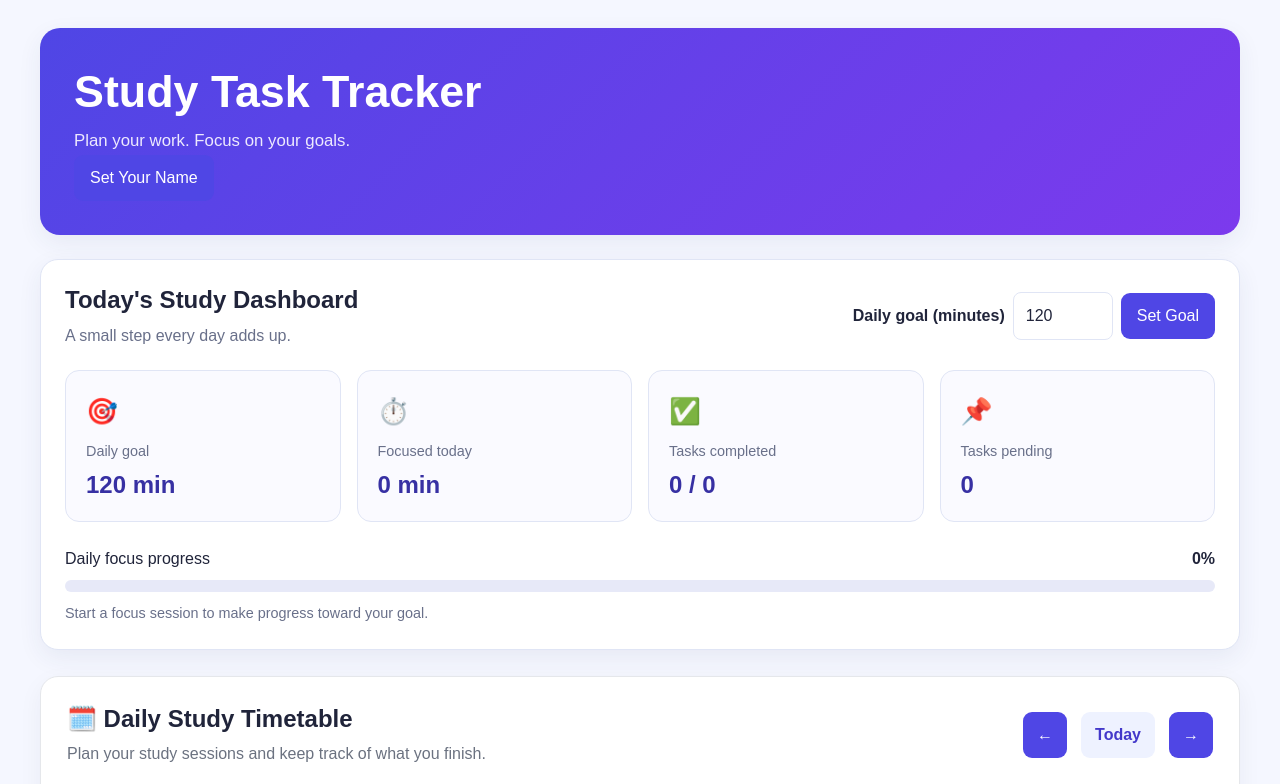
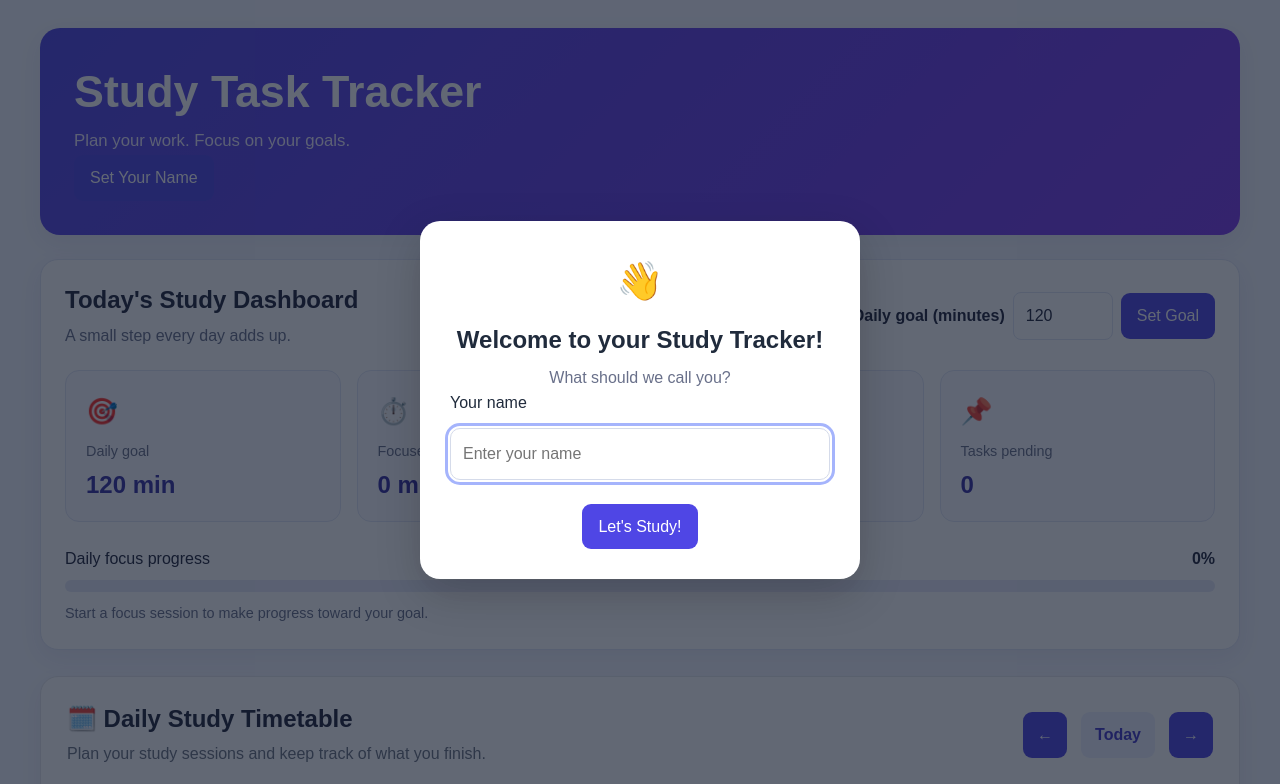
Before and after one commit to incharraa/study-task-tracker, a plain HTML site: page index.html in a window 1280 px wide. Shown: the top 784 px of the page. Drawn offline with Linux system fonts and the light colour scheme.

Commit message:
Add files via upload

```diff
--- a/style.css
+++ b/style.css
@@ -1286,3 +1286,76 @@ body.focus-mode .timetable-section { display: none; }
     .planner-fields-grid, .planner-summary { grid-template-columns: 1fr; }
     #generateStudyPlanButton, #saveStudyPlanButton, #regenerateStudyPlanButton { width: 100%; margin: 4px 0; }
 }
+
+/* Student Name Modal - Alignment Fix */
+
+.student-name-modal[hidden] {
+    display: none !important;
+}
+
+.student-name-modal {
+    position: fixed;
+    inset: 0;
+    z-index: 10000;
+    display: flex;
+    align-items: center;
+    justify-content: center;
+    padding: 20px;
+    background: rgba(15, 23, 42, 0.65);
+}
+
+.student-name-dialog {
+    width: 100%;
+    max-width: 440px;
+    max-height: calc(100vh - 40px);
+    overflow-y: auto;
+    padding: 30px;
+    box-sizing: border-box;
+    background: #ffffff;
+    color: #202b3c;
+    border-radius: 20px;
+    text-align: center;
+    box-shadow: 0 15px 45px rgba(0, 0, 0, 0.2);
+}
+
+.student-name-avatar {
+    font-size: 38px;
+    margin-bottom: 12px;
+}
+
+.student-name-dialog h2 {
+    margin-bottom: 10px;
+}
+
+.student-name-dialog form {
+    display: flex;
+    flex-direction: column;
+    gap: 12px;
+    text-align: left;
+}
+
+.student-name-dialog input {
+    width: 100%;
+    box-sizing: border-box;
+    padding: 12px;
+    border: 1px solid #d5dbea;
+    border-radius: 10px;
+}
+
+.student-name-actions {
+    display: flex;
+    justify-content: center;
+    flex-wrap: wrap;
+    gap: 10px;
+}
+
+.student-name-error {
+    color: #b42323;
+    font-size: 13px;
+}
+
+@media (max-width: 480px) {
+    .student-name-dialog {
+        padding: 22px;
+    }
+}
```
